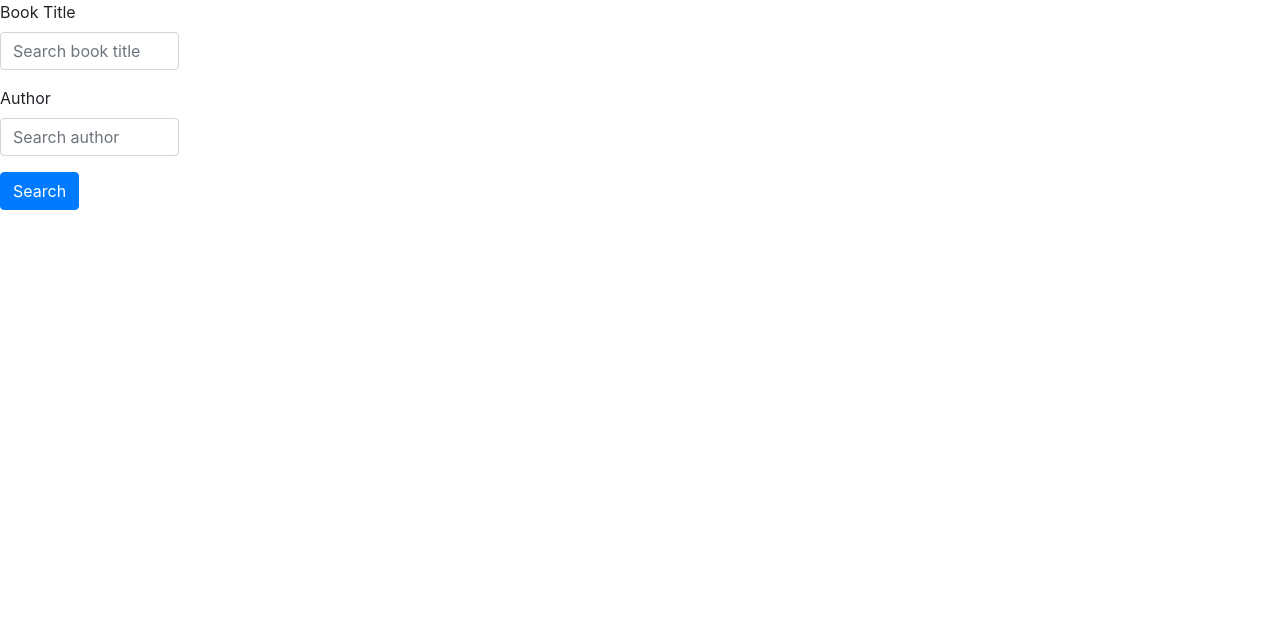
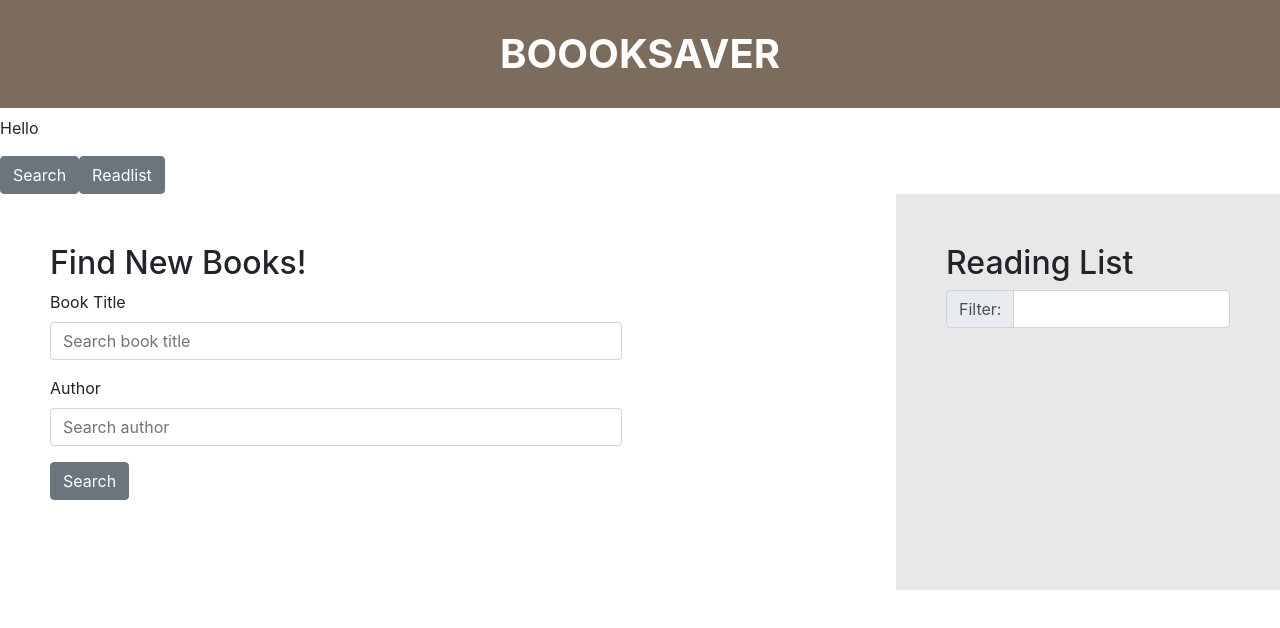
Before and after one commit to matildafrimodig/bookSaver, a React (Create React App) app: page / in a window 1280 px wide. Shown: the top 628 px of the page. Built offline with nearby package versions, Linux system fonts and the light colour scheme.

Commit message:
After joint programming session: added styling, filter functionality and a header

```diff
--- a/src/App.css
+++ b/src/App.css
@@ -1,26 +1,61 @@
 img {
-    width: 100px;
-
+  width: 100px;
 }
 
 .form-control {
-  width: 20%;
+}
+
+.search-field {
+  padding-bottom: 40px;
 }
 
 .content {
   display: grid;
   grid-template-columns: 70% 30%;
   grid-template-rows: 1fr;
-  grid-template-areas: "header header"
-                        "search read";
+  grid-template-areas:
+    "header header"
+    "search read";
+}
 
-
+.book {
+  padding-bottom: 10px;
 }
 
 .search {
   grid-area: search;
+  padding: 50px;
+  width: 75%;
 }
 
 .readList {
   grid-area: read;
+  padding: 50px;
+  background-color: rgba(211, 211, 211, 0.516);
 }
+
+h1 {
+  text-align: center;
+  padding: 30px;
+  font-weight: bold;
+
+  color: white;
+  background-color: #7c6c5e;
+}
+
+@media screen and (max-width: 900px) {
+  .readList {
+    width: 100%;
+    display: none;
+  }
+
+  .content {
+    grid-template-columns: 1fr;
+    grid-template-rows: 1fr;
+    /* grid-template-areas: "search"; */
+  }
+
+  .search {
+    width: 100%;
+  }
+}
--- a/src/App.js
+++ b/src/App.js
@@ -1,4 +1,4 @@
-import React, { useState } from "react";
+import React, { useState, useRef } from "react";
 import SearchBookForm from "./SearchBookForm";
 import SearchList from "./SearchList";
 import ReadingList from "./ReadingList";
@@ -18,6 +18,9 @@ function App() {
 
   const [searchedBooks, setSearchedBooks] = useState([]);
   const [savedBooks, setSavedBooks] = useState(initializeLocalStorage());
+  const [showReadingList, setShowReadingList] = useState(true);
+  const searchRef = useRef();
+  const readRef = useRef();
 
   const printBooks = () => {
     console.log(searchedBooks);
@@ -33,20 +36,50 @@ function App() {
     }
   };
 
+  const toggleSearch = () => {
+    console.log(searchRef.current.style.display);
+    if (searchRef.current.style.display === "none") {
+      searchRef.current.style.display = "";
+    } else {
+      searchRef.current.style.display = "none";
+    }
+  };
+
+  const toggleReadList = () => {
+    if (searchRef.current.style.display === "none") {
+      searchRef.current.style.display = "";
+    } else {
+      searchRef.current.style.display = "none";
+    }
+  };
+
   return (
+    <div>
+      <h1>BOOOKSAVER</h1>
+      {showReadingList ? <p>Hello</p> : null}
+      <Button variant="secondary" onClick={toggleSearch}>
+        Search
+      </Button>
+      <Button variant="secondary" onClick={toggleReadList}>
+        Readlist
+      </Button>
       <div className="content">
-      <div className="search">
+        <div className="search" ref={searchRef}>
+          <h2>Find New Books!</h2>
           <SearchBookForm setSearchedBooks={setSearchedBooks} />
           <SearchList
             searchedBooks={searchedBooks}
             updateSavedBooks={updateSavedBooks}
           ></SearchList>
         </div>
-      <div className="readList">
+        <div className="readList" ref={readRef}>
+          <h2>Reading List</h2>
           <ReadingList
             savedBooks={savedBooks}
             updateSavedBooks={updateSavedBooks}
+            setSavedBooks={setSavedBooks}
           ></ReadingList>
+        </div>
       </div>
     </div>
   );
--- a/src/Book.js
+++ b/src/Book.js
@@ -34,14 +34,14 @@ export default function Book(props) {
   };
 
   return (
-    <Media as="li">
-      <img src={props.book.cover} />
+    <Media className="book" as="li">
+      <img src={props.book.cover} className="mr-3" alt="Book cover" />
       <Media.Body>
         <h3>{props.book.title}</h3>
         <p>{"av " + props.book.author}</p>
         <p>{"publicerad " + props.book.date}</p>
       </Media.Body>
-      <Button size="sm" onClick={saveToReadList}>
+      <Button size="sm" variant="outline-dark" onClick={saveToReadList}>
         Add to read list
       </Button>
     </Media>
--- /dev/null
+++ b/src/FilterSavedBooks.js
@@ -0,0 +1,37 @@
+import React, { useRef } from "react";
+import InputGroup from "react-bootstrap/InputGroup";
+import FormControl from "react-bootstrap/FormControl";
+
+export default function FilterSavedBooks(props) {
+  const titleFilter = useRef();
+
+  const filterBooks = () => {
+    let bookList = JSON.parse(localStorage.getItem("readList"));
+
+    if (bookList === null) {
+      return;
+    }
+
+    if (titleFilter.current.value.length < 3) {
+      props.setSavedBooks(bookList);
+      return;
+    }
+
+    bookList = bookList.filter((book) =>
+      book.title.toLowerCase().includes(titleFilter.current.value.toLowerCase())
+    );
+
+    props.setSavedBooks(bookList);
+  };
+
+  return (
+    <div>
+      <InputGroup className="mb-3">
+        <InputGroup.Prepend>
+          <InputGroup.Text>Filter:</InputGroup.Text>
+        </InputGroup.Prepend>
+        <FormControl onKeyUp={filterBooks} ref={titleFilter}></FormControl>
+      </InputGroup>
+    </div>
+  );
+}
--- a/src/ReadingList.js
+++ b/src/ReadingList.js
@@ -1,10 +1,12 @@
 import React from "react";
 import ListGroup from "react-bootstrap/ListGroup";
+import FilterSavedBooks from "./FilterSavedBooks";
 import SavedBook from "./SavedBook";
 
 export default function ReadingList(props) {
   return (
     <div>
+      <FilterSavedBooks setSavedBooks={props.setSavedBooks} />
       <ListGroup>
         {props.savedBooks.map((book) => (
           <SavedBook
--- a/src/SavedBook.js
+++ b/src/SavedBook.js
@@ -20,14 +20,14 @@ export default function SavedBook(props) {
 
   return (
     <div>
-      <Media as="li">
-        <img src={props.book.cover} />
+      <Media className="book" as="li">
+        <img src={props.book.cover} className="mr-3" alt="Book cover" />
         <Media.Body>
-          <h3>{props.book.title}</h3>
+          <h4>{props.book.title}</h4>
           <p>{"av " + props.book.author}</p>
           <p>{"publicerad " + props.book.date}</p>
         </Media.Body>
-        <Button size="sm" onClick={removeFromReadList}>
+        <Button variant="danger" size="sm" onClick={removeFromReadList}>
           Remove
         </Button>
       </Media>
--- a/src/SearchBookForm.js
+++ b/src/SearchBookForm.js
@@ -1,21 +1,19 @@
-import React, { useState, useRef } from 'react';
-import Form from "react-bootstrap/Form"
-import Button from "react-bootstrap/Button"
-import axios from 'axios';
-import uuid from 'react-uuid'
-
+import React, { useState, useRef } from "react";
+import Form from "react-bootstrap/Form";
+import Button from "react-bootstrap/Button";
+import axios from "axios";
+import uuid from "react-uuid";
 
 export default function SearchBookForm(props) {
-    const titleRef = useRef()
-    const authorRef = useRef()
+  const titleRef = useRef();
+  const authorRef = useRef();
 
+  const Search = (offset) => {
+    console.log(titleRef.current.value);
+    console.log(authorRef.current.value);
 
-    const Search = () => {
-        console.log(titleRef.current.value)
-        console.log(authorRef.current.value)
-
-        const title = titleRef.current.value
-        const author = authorRef.current.value
+    const title = titleRef.current.value;
+    const author = authorRef.current.value;
 
     titleRef.current.value = "";
     authorRef.current.value = "";
@@ -23,37 +21,32 @@ export default function SearchBookForm(props) {
     const books = [];
 
     let url = "https://www.googleapis.com/books/v1/volumes?q=";
-        if(title === "" && author === "") {
-            alert("You need to input a title or an author to search")
-            return ;
-        }
-        else if(title === "") {
-            url += `""+inauthor:${author}&maxResults=5`;
-        }
-        else if(author === "") {
-            url += `""+intitle:${title}&maxResults=5`;
-        }
-        else {
-            url += `""+intitle:${title}+inauthor:${author}&maxResults=5`
+
+    if (title === "" && author === "") {
+      alert("You need to input a title or an author to search");
+      return;
+    } else if (title === "") {
+      url += `""+inauthor:${author}&maxResults=20`;
+    } else if (author === "") {
+      url += `""+intitle:${title}&maxResults=20`;
+    } else {
+      url += `""+intitle:${title}+inauthor:${author}&maxResults=20`;
     }
 
-        axios.get(url)
-            .then(res => {
-                console.log(res.data.items)
+    axios.get(url).then((res) => {
+      console.log(res.data.items);
 
-                if(res.data.items === undefined) {
-                    alert("No books matched your search terms. Please try again.")
+      if (res.data.items === undefined) {
+        alert("No books matched your search terms. Please try again.");
         return;
       }
 
-                res.data.items.forEach(book => {
-                    if(book.volumeInfo.authors !== undefined) {
+      res.data.items.forEach((book) => {
+        if (book.volumeInfo.authors !== undefined) {
+          let imgLink = "../no-cover.jpg";
 
-                        let imgLink = "../no-cover.jpg"
-
-                        if(book.volumeInfo.imageLinks !== undefined) {
-                            imgLink = book.volumeInfo.imageLinks.thumbnail
-
+          if (book.volumeInfo.imageLinks !== undefined) {
+            imgLink = book.volumeInfo.imageLinks.thumbnail;
           }
 
           books.push({
@@ -61,32 +54,40 @@ export default function SearchBookForm(props) {
             title: book.volumeInfo.title,
             author: book.volumeInfo.authors[0],
             date: book.volumeInfo.publishedDate,
-                            cover: imgLink
-                        })
+            cover: imgLink,
+          });
         }
       });
 
-                console.log(books)
+      console.log(books);
 
-                props.setSearchedBooks(books)
-            })
-
-
-    }
+      props.setSearchedBooks(books);
+    });
+  };
 
   return (
-        <div className="">
+    <div className="search-field">
       <Form>
         <Form.Group controlId="formBasicEmail">
           <Form.Label>Book Title</Form.Label>
-                    <Form.Control type="text" ref={titleRef} placeholder="Search book title" />
+          <Form.Control
+            type="text"
+            ref={titleRef}
+            placeholder="Search book title"
+          />
         </Form.Group>
         <Form.Group controlId="formBasicEmail">
           <Form.Label>Author</Form.Label>
-                    <Form.Control type="text" ref={authorRef} placeholder="Search author" />
+          <Form.Control
+            type="text"
+            ref={authorRef}
+            placeholder="Search author"
+          />
         </Form.Group>
       </Form>
-            <Button variant="primary" onClick={Search} >Search</Button>
+      <Button variant="secondary" onClick={() => Search(false)}>
+        Search
+      </Button>
     </div>
-    )
+  );
 }
```
Also changed, not shown: src/SearchList.js (+16 -11 lines), src/index.js (+5 -7 lines). Lines whose indentation alone changed are shown as unchanged.
